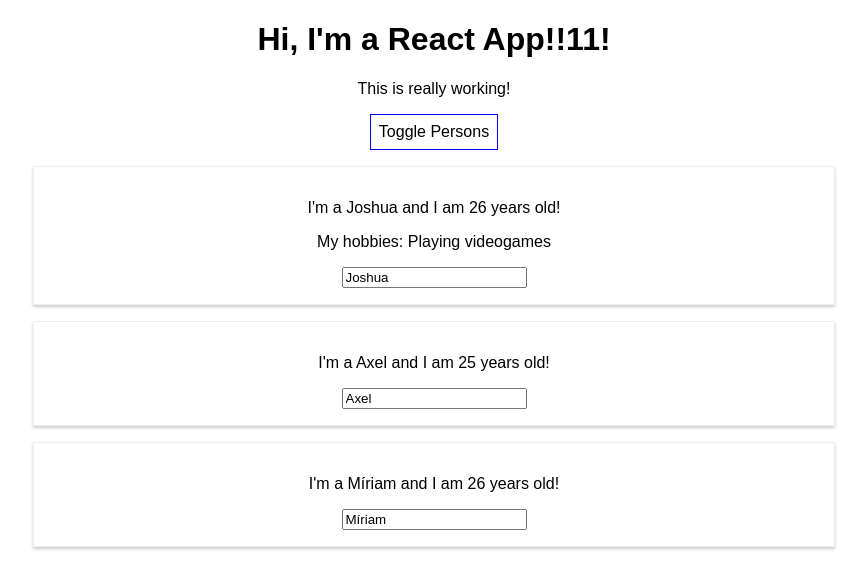
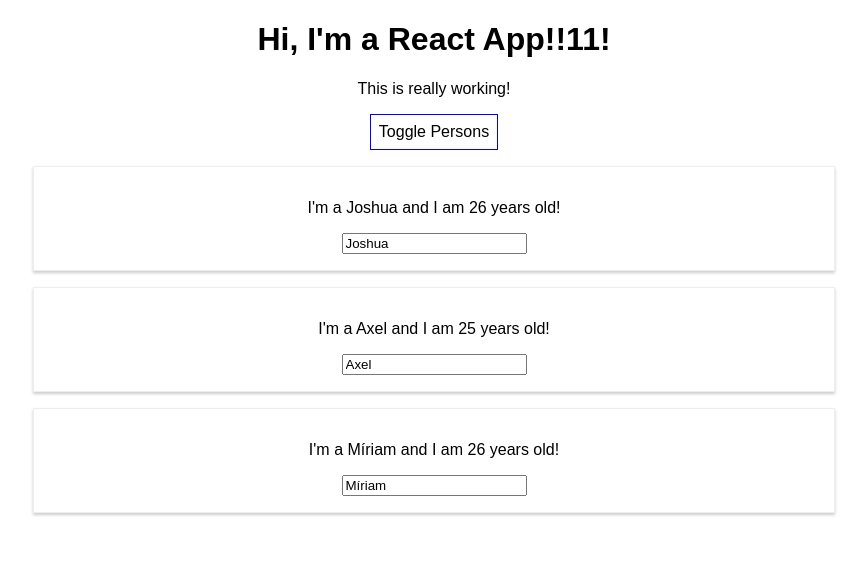
Before and after one commit to JoshMR94/react-complete-guide, a React (Create React App) app: page / in a window 1280 px wide. Both pictures are taken after a click on the button "Toggle Persons". Shown: the top 588 px of the page, without its empty margins (206-1073 px from the left). Built offline with nearby package versions, Linux system fonts and the light colour scheme.

Commit message:
Added handler to delete elements in an array

```diff
--- a/src/App.js
+++ b/src/App.js
@@ -14,6 +14,7 @@
         showPersons: false
     }
 
+    /*
     switchNameHandler = (newName) => {
         // console.log("Was clicked!");
         // DONT DO THIS:this.state.persons[0].name = "Maximiliano";
@@ -25,6 +26,7 @@
             ]
         });
     }
+    */
 
     nameChangeHandler = (event) => {
         this.setState({
@@ -34,6 +36,12 @@
                 { name: "Míriam", age: 26 }
             ]
         });
+    }
+
+    deletePersonHandler = (personIndex) => {
+        const persons = this.state.persons;
+        persons.splice(personIndex, 1);
+        this.setState({persons: persons});
     }
 
     togglePersonsHandler = () => {
@@ -56,17 +64,12 @@
         if(this.state.showPersons) {
             persons = (
                 <div>
-                    <Person
-                        name={this.state.persons[0].name}
-                        age={this.state.persons[0].age}
-                        click={this.switchNameHandler.bind(this, '!!!!!!')}
-                        changed={this.nameChangeHandler}>My hobbies: Playing videogames</Person>
-                    <Person
-                        name={this.state.persons[1].name}
-                        age={this.state.persons[1].age}/>
-                    <Person
-                        name={this.state.persons[2].name}
-                        age={this.state.persons[2].age}/>
+                    {this.state.persons.map((person, index) => {
+                        return <Person
+                            click={() => this.deletePersonHandler(index)}
+                            name={person.name}
+                            age={person.age} />
+                    })}
                 </div>
             );
         }
```
